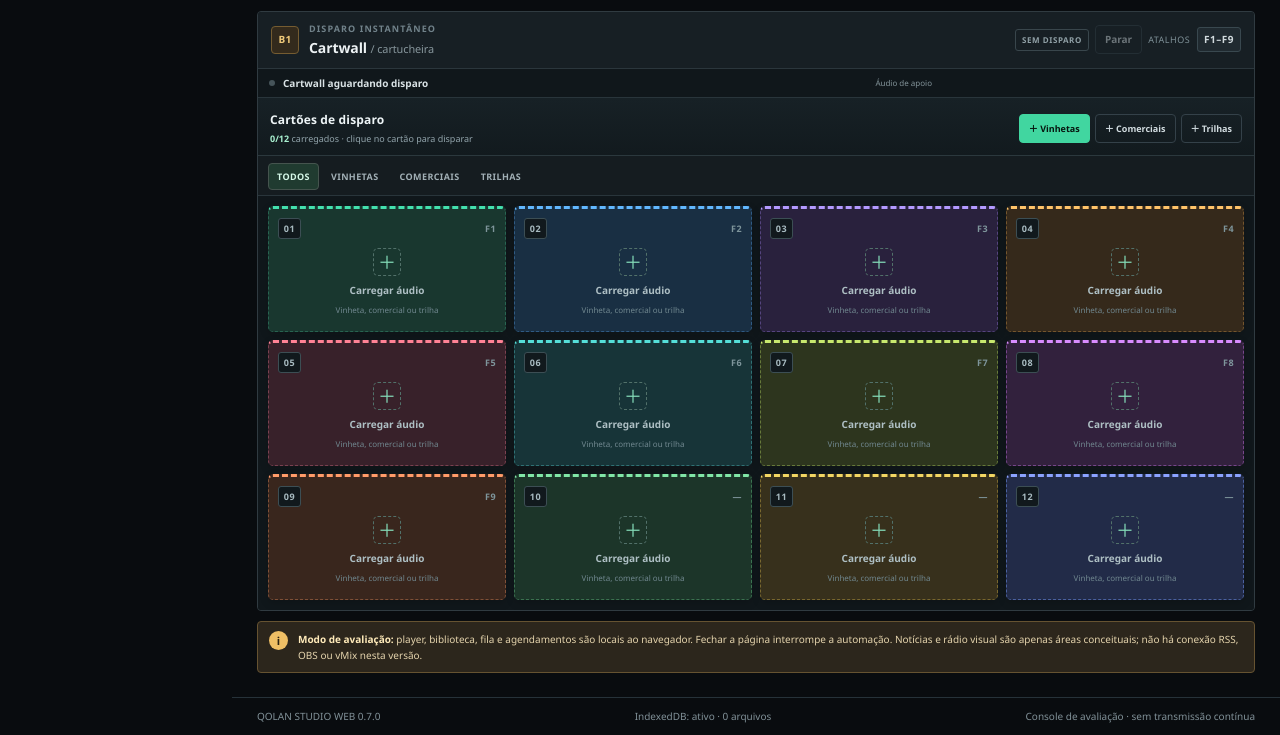
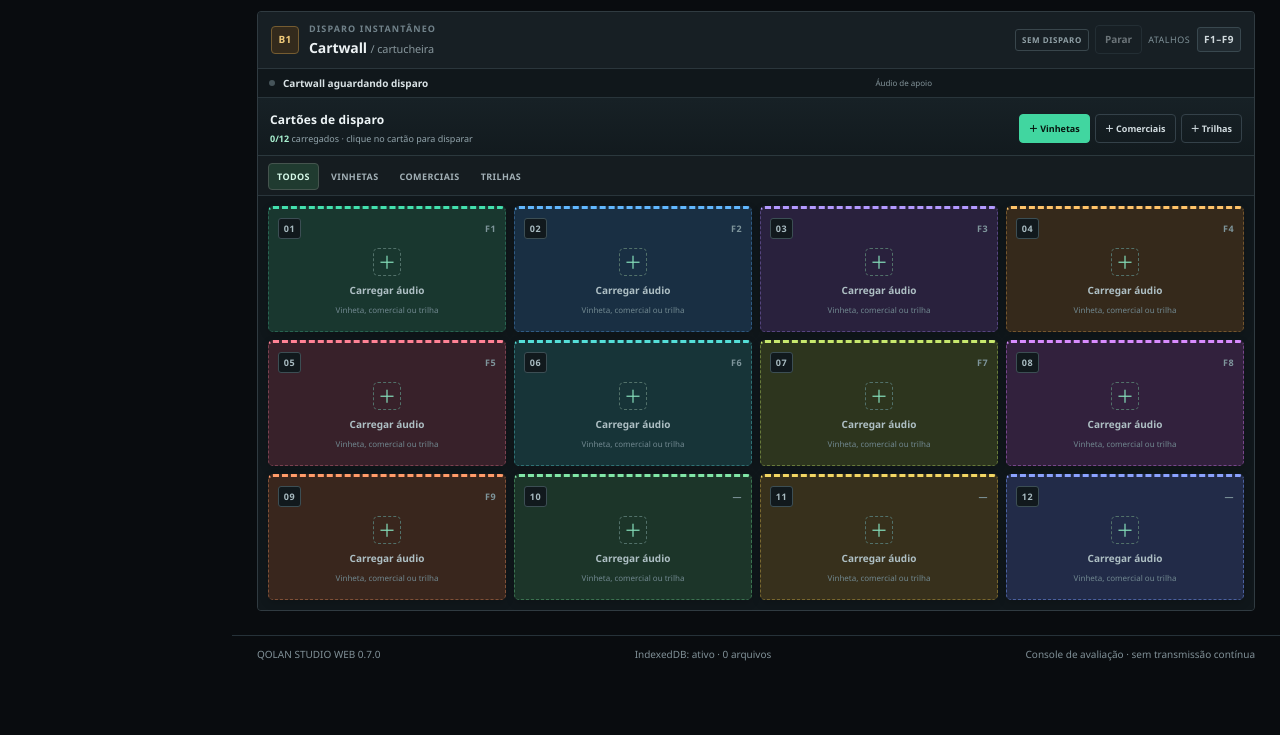
Before and after one commit to iellyson-maker/radio-saas-backend, a website: page web/public/index.html in a window 1280 px wide. Shown: the part 988-1723 px from the top of the page. After the commit the page ends 1661 px from the top, so only its background shows below. Drawn offline with Linux system fonts and the light colour scheme.

Commit message:
cleanup(web): remove obsolete console disclaimer

```diff
--- a/web/public/index.html
+++ b/web/public/index.html
@@ -149,8 +149,7 @@
 
           </div>
         </div>
-        <div class="notice studio-notice"><span>i</span><p><b>Modo de avaliação:</b> player, biblioteca, fila e agendamentos são locais ao navegador. Fechar a página interrompe a automação. Notícias e rádio visual são apenas áreas conceituais; não há conexão RSS, OBS ou vMix nesta versão.</p></div>
-      </section>
+              </section>
 
       <section class="view" id="view-preview">
         <div class="page-heading"><div><span class="eyebrow">MONITORAÇÃO • PFL</span><h1>Pré-escuta</h1><p>Ouça e confira um arquivo antes de enviá-lo ao ar. O player de pré-escuta é independente do player principal.</p></div><span class="state-pill" id="previewIsolation">CANAL DE PRÉ-ESCUTA</span></div>
```
